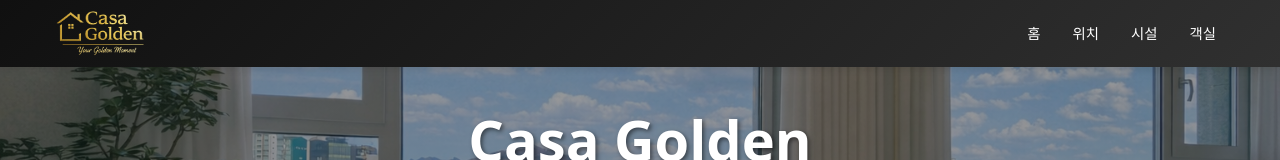
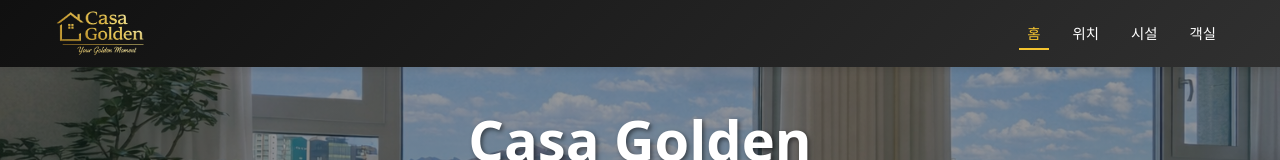
Before and after one commit to casagolden2026-afk/casa-golden, a React (Vite) app: page / in a window 1280 px wide. Shown: the top 160 px of the page. Built offline with nearby package versions, Linux system fonts and the light colour scheme.

Commit message:
[feat] 스크롤 개선

```diff
--- a/package.json
+++ b/package.json
@@ -12,13 +12,15 @@
   },
   "dependencies": {
     "react": "^19.2.0",
-    "react-dom": "^19.2.0"
+    "react-dom": "^19.2.0",
+    "react-scroll": "^1.9.3"
   },
   "devDependencies": {
     "@eslint/js": "^9.39.1",
     "@types/node": "^24.10.1",
     "@types/react": "^19.2.7",
     "@types/react-dom": "^19.2.3",
+    "@types/react-scroll": "^1.8.10",
     "@vitejs/plugin-react": "^5.1.1",
     "eslint": "^9.39.1",
     "eslint-plugin-react-hooks": "^7.0.1",
--- a/src/App.css
+++ b/src/App.css
@@ -1,3 +1,8 @@
+/* Global Scroll Behavior */
+html {
+  scroll-behavior: smooth;
+}
+
 /* Header */
 .header {
   width: 100%;
@@ -68,6 +73,12 @@
 
 .nav-links a:hover {
   color: #F4C430;
+}
+
+/* Active scroll link styling */
+.nav-links a.active {
+  color: #F4C430;
+  border-bottom: 2px solid #F4C430;
 }
 
 /* Main Container */
--- a/src/App.tsx
+++ b/src/App.tsx
@@ -1,6 +1,12 @@
 import './App.css'
+import { Link as ScrollLink } from 'react-scroll'
 
 function App() {
+  // 스크롤 offset 설정 (헤더 높이 고려)
+  const SCROLL_OFFSET = -50
+  // 스크롤 애니메이션 속도 (150ms = 빠른 반응)
+  const SCROLL_DURATION = 150
+
   return (
     <div className="app-container">
       {/* Header */}
@@ -11,10 +17,55 @@ function App() {
           </div>
           <nav>
             <ul className="nav-links">
-              <li><a href="#home">홈</a></li>
-              <li><a href="#location">위치</a></li>
-              <li><a href="#facilities">시설</a></li>
-              <li><a href="#rooms">객실</a></li>
+              <li>
+                <ScrollLink
+                  to="home"
+                  duration={SCROLL_DURATION}
+                  offset={SCROLL_OFFSET}
+                  activeClass="active"
+                  spy={true}
+                  style={{ cursor: 'pointer' }}
+                >
+                  홈
+                </ScrollLink>
+              </li>
+              <li>
+                <ScrollLink
+                  to="location"
+                  duration={SCROLL_DURATION}
+                  offset={SCROLL_OFFSET}
+                  activeClass="active"
+                  spy={true}
+                  style={{ cursor: 'pointer' }}
+                >
+                  위치
+                </ScrollLink>
+              </li>
+              <li>
+                <ScrollLink
+                  to="facilities"
+                  duration={SCROLL_DURATION}
+                  offset={SCROLL_OFFSET}
+                  activeClass="active"
+                  spy={true}
+                  style={{ cursor: 'pointer' }}
+                >
+                  시설
+                </ScrollLink>
+              </li>
+              <li>
+                <ScrollLink
+                  to="rooms"
+                  smooth={true}
+                  duration={SCROLL_DURATION}
+                  offset={SCROLL_OFFSET}
+                  activeClass="active"
+                  spy={true}
+                  style={{ cursor: 'pointer' }}
+                >
+                  객실
+                </ScrollLink>
+              </li>
             </ul>
           </nav>
         </div>
@@ -221,7 +272,7 @@ function App() {
       </main>
 
       {/* Footer */}
-      <footer className="footer" id="contact">
+      <footer className="footer">
         <div className="footer-info">
           <p>&copy; 2026 Casa Golden. 모든 권리 보유.</p>
           <p>문의: <a href="https://airbnb.com/h/casa-golden" target="_blank" rel="noopener noreferrer">https://airbnb.com/h/casa-golden</a></p>
```
Also changed, not shown: 1 other file (tests, documents, lock files or other folders).
